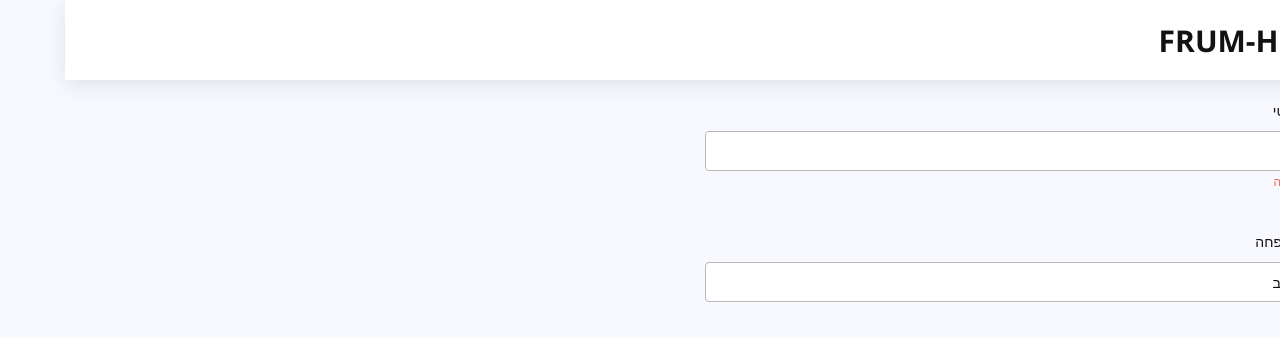
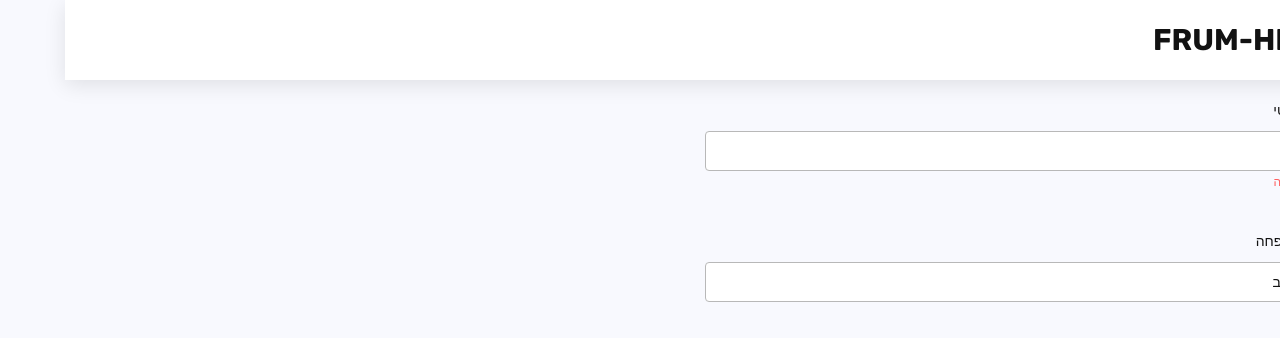
Before and after one commit to LevadoTech/frumhire_ui, a Next.js app: page /new-project in a window 1280 px wide. Shown: the top 338 px of the page. Built offline with nearby package versions, Linux system fonts and the light colour scheme.

Commit message:
font change

```diff
--- a/src/app/layout.tsx
+++ b/src/app/layout.tsx
@@ -1,9 +1,9 @@
 import type { Metadata } from 'next';
-import { Open_Sans } from 'next/font/google';
+import { Rubik } from 'next/font/google';
 import './globals.css';
 import { classnames } from '@/utils/classnames';
 
-const opensans = Open_Sans({ subsets: ['latin'] });
+const rubik = Rubik({ subsets: ['latin'] });
 
 const body = classnames(['bg-background-secondary', 'text-primary']);
 const header = classnames([
@@ -23,7 +23,7 @@ export default function RootLayout({
 }>) {
   return (
     <html lang="he" dir="rtl">
-      <body className={classnames([body, opensans.className])}>
+      <body className={classnames([body, rubik.className])}>
         <header className={header}>FRUM-HIRE</header>
         <main className={main}>{children}</main>
       </body>
--- a/src/components/form/field.tsx
+++ b/src/components/form/field.tsx
@@ -3,7 +3,7 @@ import { ReactNode } from 'react';
 
 const field = classnames(['relative flex w-[100%] flex-col pb-[20px]']);
 
-const labelStyles = classnames(['m-[0_0_10px_0] text-[1.4rem] font-[400] text-primary']);
+const labelStyles = classnames(['m-[0_0_10px_0] text-[1.4rem] font-[500] text-primary']);
 
 const errorStyles = classnames(['absolute bottom-0 right-0 text-[1.2rem] text-error']);
 
```
